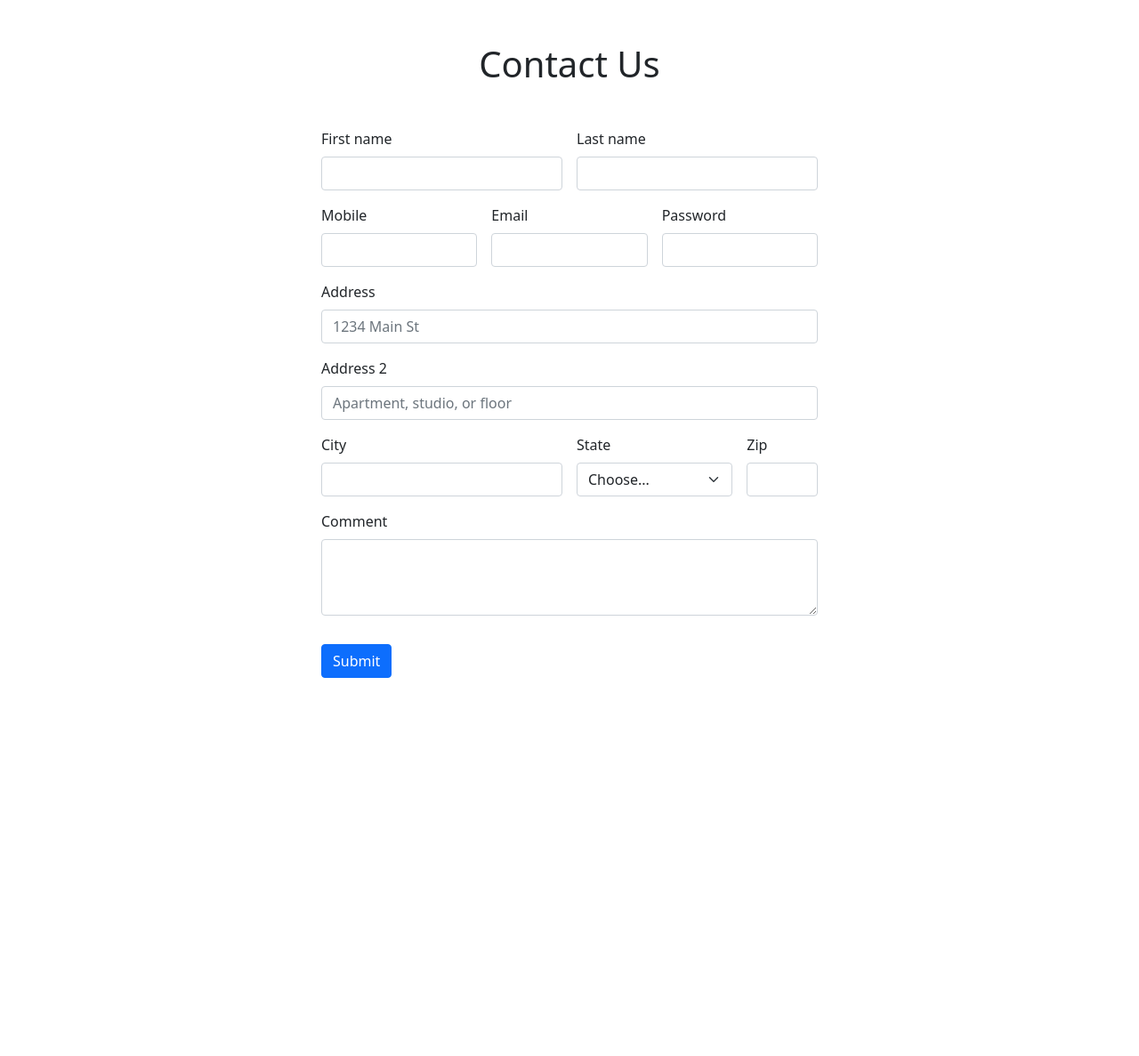
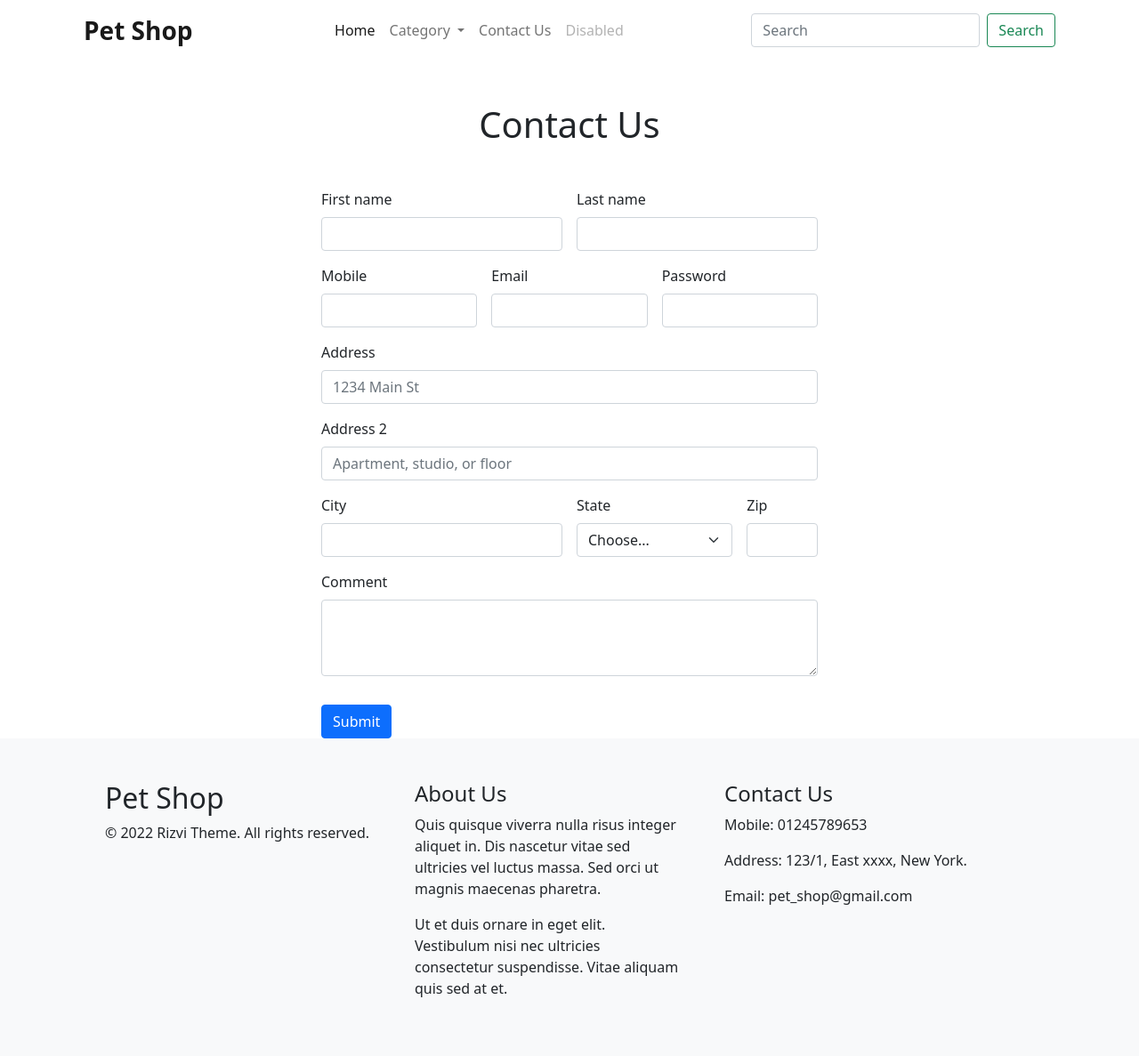
Before and after one commit to SMFaysalHaque/pet-shop, a plain HTML site: page client/contact-us.html in a window 1280 px wide. Shown: the whole page at 89% size. Before the commit the page ends 800 px from the top, so only its background shows below. Drawn offline with nearby package versions, Linux system fonts and the light colour scheme.

Commit message:
Update(contact-us.html): top navbar and footer.

```diff
--- a/client/contact-us.html
+++ b/client/contact-us.html
@@ -14,9 +14,92 @@
     <title>Contact Us</title>
   </head>
   <body>
+    <!-- top navbar start -->
+    <header class="container-fluid">
+      <div class="container">
+        <nav class="navbar navbar-expand-lg navbar-light">
+          <div class="container-fluid">
+            <a class="navbar-brand fs-3 fw-bolder" href="#">Pet Shop</a>
+            <button
+              class="navbar-toggler"
+              type="button"
+              data-bs-toggle="collapse"
+              data-bs-target="#navbarSupportedContent"
+              aria-controls="navbarSupportedContent"
+              aria-expanded="false"
+              aria-label="Toggle navigation"
+            >
+              <span class="navbar-toggler-icon"></span>
+            </button>
+            <div class="collapse navbar-collapse" id="navbarSupportedContent">
+              <ul class="navbar-nav ms-auto mb-2 mb-lg-0">
+                <li class="nav-item">
+                  <a class="nav-link active" aria-current="page" href="#"
+                    >Home</a
+                  >
+                </li>
+
+                <li class="nav-item dropdown">
+                    <a
+                      class="nav-link dropdown-toggle"
+                      href="#"
+                      id="navbarDropdown"
+                      role="button"
+                      data-bs-toggle="dropdown"
+                      aria-expanded="false"
+                    >
+                    Category
+                    </a>
+                    <ul class="dropdown-menu" aria-labelledby="navbarDropdown">
+                      <li><a class="dropdown-item" href="#">Dogs Product</a></li>
+                      <li>
+                        <a class="dropdown-item" href="#">Cats Product</a>
+                      </li>
+                      <li>
+                          <a class="dropdown-item" href="#">Birds Product</a>
+                        </li>
+                      <li><hr class="dropdown-divider" /></li>
+                      <li>
+                        <a class="dropdown-item" href="#">Something else here</a>
+                      </li>
+                    </ul>
+                  </li>
+
+                <li class="nav-item">
+                  <a class="nav-link" href="./contact-us.html">Contact Us</a>
+                </li>
+
+                <li class="nav-item">
+                  <a
+                    class="nav-link disabled"
+                    href="#"
+                    tabindex="-1"
+                    aria-disabled="true"
+                    >Disabled</a
+                  >
+                </li>
+              </ul>
+              <form class="d-flex ms-auto">
+                <input
+                  class="form-control me-2"
+                  type="search"
+                  placeholder="Search"
+                  aria-label="Search"
+                />
+                <button class="btn btn-outline-success" type="submit">
+                  Search
+                </button>
+              </form>
+            </div>
+          </div>
+        </nav>
+      </div>
+    </header>
+    <!-- top navbar end -->
+
+    <!-- contact us area start -->
     <div class="container d-flex flex-column align-items-center">
       <h1 class="mt-5 mb-5">Contact Us</h1>
-
       <div class="form-area w-50">
         <form class="row g-3">
             <div class="col-md-6">
@@ -71,12 +154,37 @@
             </div>
           </form>
       </div>
+    </div>
+    <!-- contact us area end -->
 
-      <script
+    <!-- footer start -->
+    <footer>
+      <div class="container-fluid bg-light">
+          <div class="container d-flex flex-wrap p-5">
+            <div class="col-12 col-md-4">
+              <h2>Pet Shop</h2>
+              <p>© 2022 Rizvi Theme. All rights reserved.</p>
+            </div>
+            <div class="col-12 col-md-4 pe-5">
+              <h4>About Us</h4>
+              <p class="mb-3">Quis quisque viverra nulla risus integer aliquet in. Dis nascetur vitae sed ultricies vel luctus massa. Sed orci ut magnis maecenas pharetra.</p>
+              <p>Ut et duis ornare in eget elit. Vestibulum nisi nec ultricies consectetur suspendisse. Vitae aliquam quis sed at et.</p>
+            </div>
+            <div class="col-12 col-md-4">
+              <h4>Contact Us</h4>
+              <p>Mobile: 01245789653</p>
+              <p>Address: 123/1, East xxxx, New York.</p>
+              <p>Email: pet_shop@gmail.com</p>
+            </div>
+          </div>
+      </div>
+  </footer>
+    <!-- footer end -->
+
+    <script
         src="https://cdn.jsdelivr.net/npm/bootstrap@5.0.2/dist/js/bootstrap.bundle.min.js"
         integrity="sha384-MrcW6ZMFYlzcLA8Nl+NtUVF0sA7MsXsP1UyJoMp4YLEuNSfAP+JcXn/tWtIaxVXM"
         crossorigin="anonymous"
       ></script>
-    </div>
   </body>
 </html>
```
